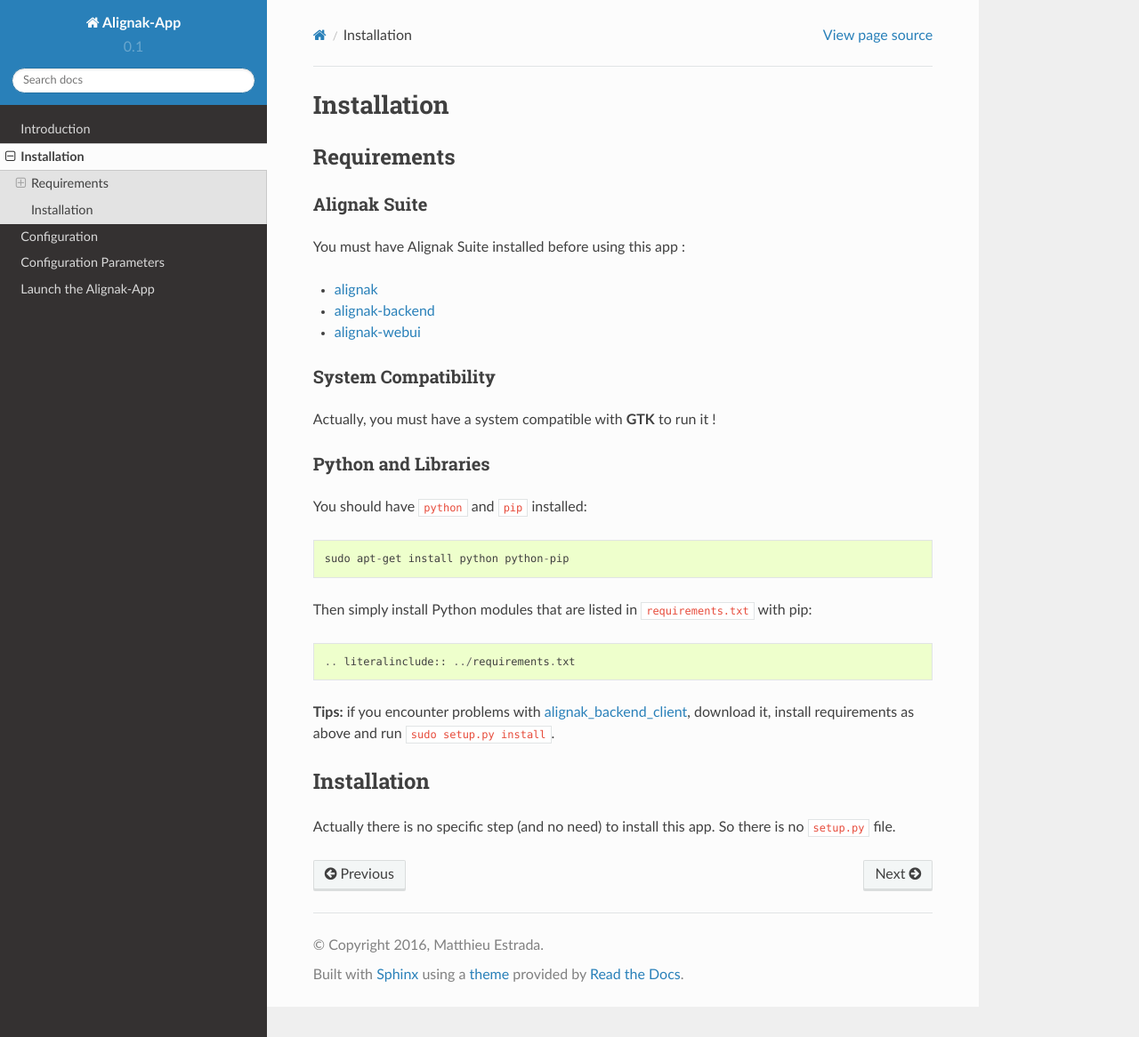
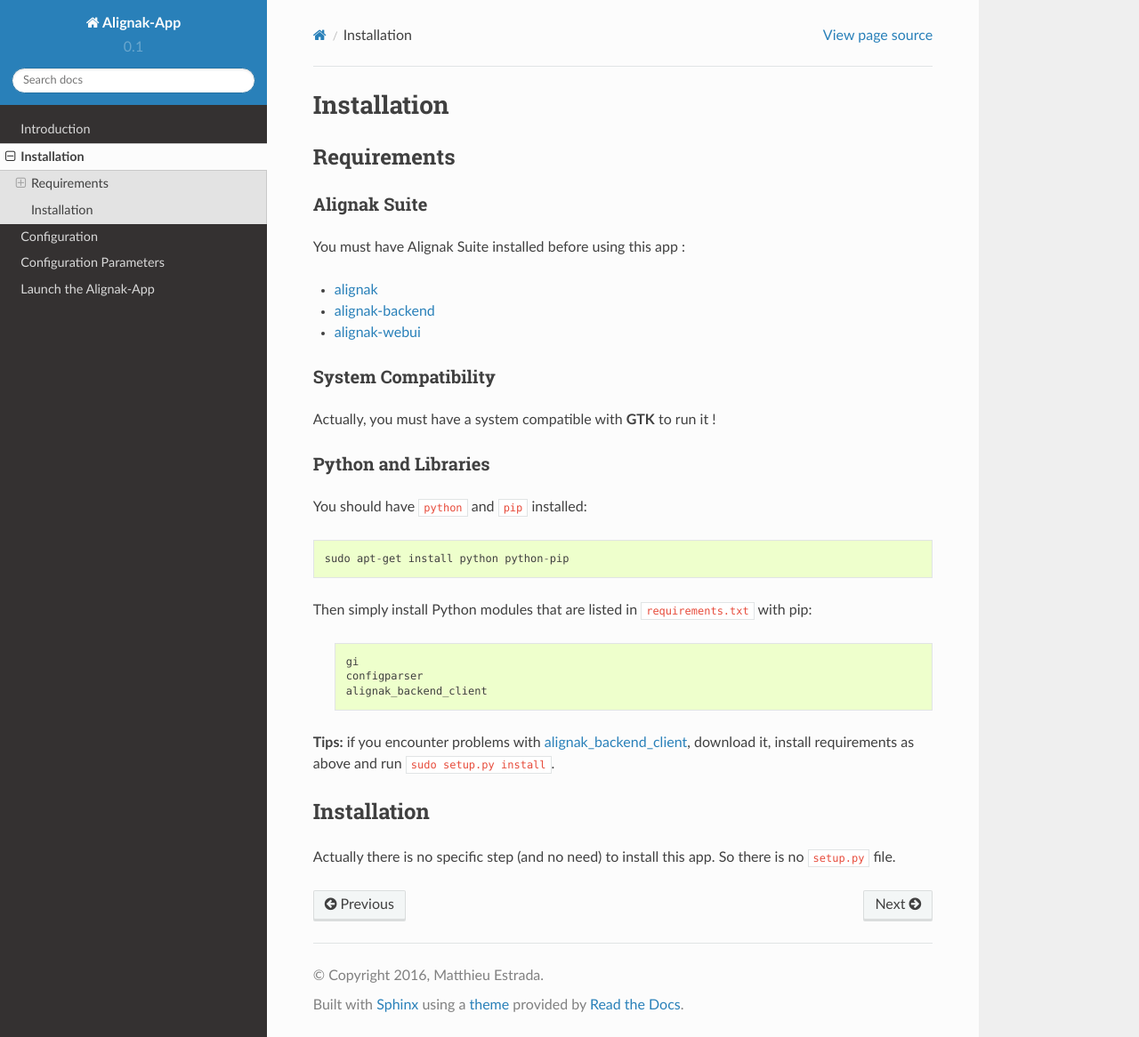
Before and after one commit to Alignak-monitoring-contrib/alignak-app, a Sphinx documentation site: the page built from docs/install.rst, in a window 1280 px wide and 1166 px high. Shown: the whole window at 89% size. Built offline with Sphinx 7.4.7 and the Read the Docs theme 2.0.0, drawn with Linux system fonts in a browser that asks for light colours.

Commit message:
Fix include of requirements.txt

```diff
--- a/docs/install.rst
+++ b/docs/install.rst
@@ -27,7 +27,7 @@
 
    sudo apt-get install python python-pip
 
-Then simply install Python modules that are listed in ``requirements.txt`` with pip::
+Then simply install Python modules that are listed in ``requirements.txt`` with pip:
 
    .. literalinclude:: ../requirements.txt
 
```
